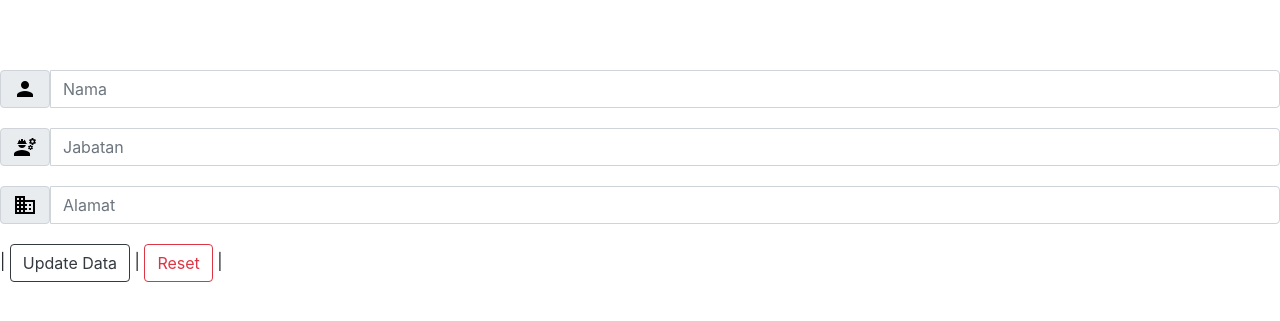
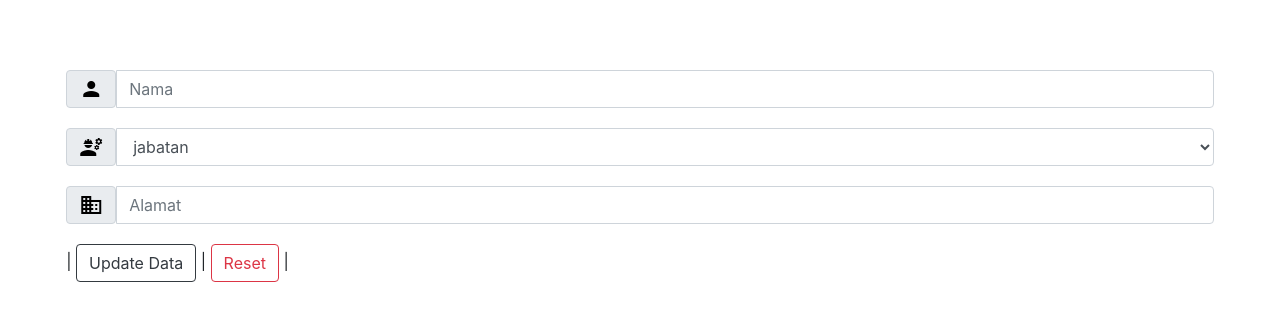
Before and after one commit to Tsaqif2221/data_pegawai, a PHP site: page /admin/edit_pegawai.php?id=1 in a window 1280 px wide. Shown: the part 56-377 px from the top of the page. Run offline with PHP 8.4, Linux system fonts and the light colour scheme; the visitor is signed in with stand-in values (Sample User, id 1); data that the repository does not hold is empty.

Commit message:
data_pegawai

```diff
--- a/admin/edit_pegawai.php
+++ b/admin/edit_pegawai.php
@@ -49,14 +49,20 @@
       <div class="col-12" style="margin-top: 70px;">
         <div class="input-group">
           <div class="input-group-text"><i class="material-icons" style='color: black;'>person</i></div>
-          <input type="text" class="form-control" name="nama" placeholder="Nama" value="<?php echo $_nama; ?>">
+          <input type="text" class="form-control" name="nama" placeholder="Nama" value="<?php echo $_nama; ?>" required>
         </div>
       </div>
 
       <div class="col-12" style="margin-top: 20px;">
         <div class="input-group">
           <div class="input-group-text"><i class="material-icons" style='color: black;'>engineering</i></div>
-          <input type="text" class="form-control" name="jabatan" placeholder="Jabatan" value="<?php echo $_jabatan; ?>">
+          <select class="form-control" name="jabatan" value="<?php echo $_jabatan; ?>" required>
+            <option disabled selected value>jabatan</option>
+            <option>CEO</option>
+            <option>Manajer</option>
+            <option>Engineering</option>
+            <option>Staff</option>
+          </select>
         </div>
       </div>
 
@@ -64,7 +70,7 @@
       <div class="col-12" style="margin-top: 20px;">
         <div class="input-group">
           <div class="input-group-text"><i class="material-icons" style='color: black;'>domain</i></div>
-          <input type="text" class="form-control" name="alamat" placeholder="Alamat" value="<?php echo $_alamat; ?>">
+          <input type="text" class="form-control" name="alamat" placeholder="Alamat" value="<?php echo $_alamat; ?>" required>
         </div>
       </div>
 
--- a/admin/edit_user.php
+++ b/admin/edit_user.php
@@ -50,7 +50,7 @@
                 <div class="input-group">
                     <div class="input-group-text"><i class="material-icons" style='color: black;'>person</i></div>
                     <input type="text" class="form-control" name="username" placeholder="Username"
-                        value="<?php echo $_username; ?>">
+                        value="<?php echo $_username; ?>" required>
                 </div>
             </div>
 
@@ -58,7 +58,7 @@
                 <div class="input-group">
                     <div class="input-group-text"><i class="material-icons" style='color: black;'>lock</i></div>
                     <input type="text" class="form-control" name="password" placeholder="Password"
-                        value="<?php echo $_password; ?>">
+                        value="<?php echo $_password; ?>" required>
                 </div>
             </div>
 
@@ -66,7 +66,7 @@
             <div class="col-12" style="margin-top: 20px;">
                 <div class="input-group">
                     <div class="input-group-text"><i class="material-icons" style='color: black;'>engineering</i></div>
-                    <select class="form-control" name="level" value="<?php echo $_password; ?>">
+                    <select class="form-control" name="level" value="<?php echo $_password; ?>" required>
                         <option disabled selected value>pilih level</option>
                         <option>admin</option>
                         <option>user</option>
--- a/admin/tambah_data.php
+++ b/admin/tambah_data.php
@@ -35,14 +35,14 @@
       <div class="col-12" style="margin-top: 70px;">
         <div class="input-group">
           <div class="input-group-text"><i class="material-icons" style='color: black;'>person</i></div>
-          <input type="text" class="form-control" name="nama" placeholder="Nama">
+          <input type="text" class="form-control" name="nama" placeholder="Nama" required>
         </div>
       </div>
 
       <div class="col-12" style="margin-top: 20px;">
         <div class="input-group">
           <div class="input-group-text"><i class="material-icons" style='color: black;'>engineering</i></div>
-          <select class="form-control" name="jabatan">
+          <select class="form-control" name="jabatan" required>
             <option disabled selected value>jabatan</option>
             <option>CEO</option>
             <option>Manajer</option>
@@ -56,7 +56,7 @@
       <div class="col-12" style="margin-top: 20px;">
         <div class="input-group">
           <div class="input-group-text"><i class="material-icons" style='color: black;'>domain</i></div>
-          <input type="text" class="form-control" name="alamat" placeholder="Alamat">
+          <input type="text" class="form-control" name="alamat" placeholder="Alamat" required>
         </div>
       </div>
 
--- a/admin/tambah_user.php
+++ b/admin/tambah_user.php
@@ -36,7 +36,7 @@
       <div class="col-12" style="margin-top: 70px;">
         <div class="input-group">
           <div class="input-group-text"><i class="material-icons" style='color: black;'>person</i></div>
-          <input type="text" class="form-control" name="username" placeholder="username">
+          <input type="text" class="form-control" name="username" placeholder="username" required>
         </div>
       </div>
 
@@ -44,7 +44,7 @@
       <div class="col-12" style="margin-top: 20px;">
         <div class="input-group">
           <div class="input-group-text"><i class="material-icons" style='color: black;'>lock</i></div>
-          <input type="text" class="form-control" name="password" placeholder="password">
+          <input type="text" class="form-control" name="password" placeholder="password" required>
         </div>
       </div>
 
@@ -52,7 +52,7 @@
       <div class="col-12" style="margin-top: 20px;">
         <div class="input-group">
           <div class="input-group-text"><i class="material-icons" style='color: black;'>engineering</i></div>
-          <select class="form-control" name="level">
+          <select class="form-control" name="level" required>
             <option disabled selected value>pilih level</option>
             <option>admin</option>
             <option>user</option>
```
